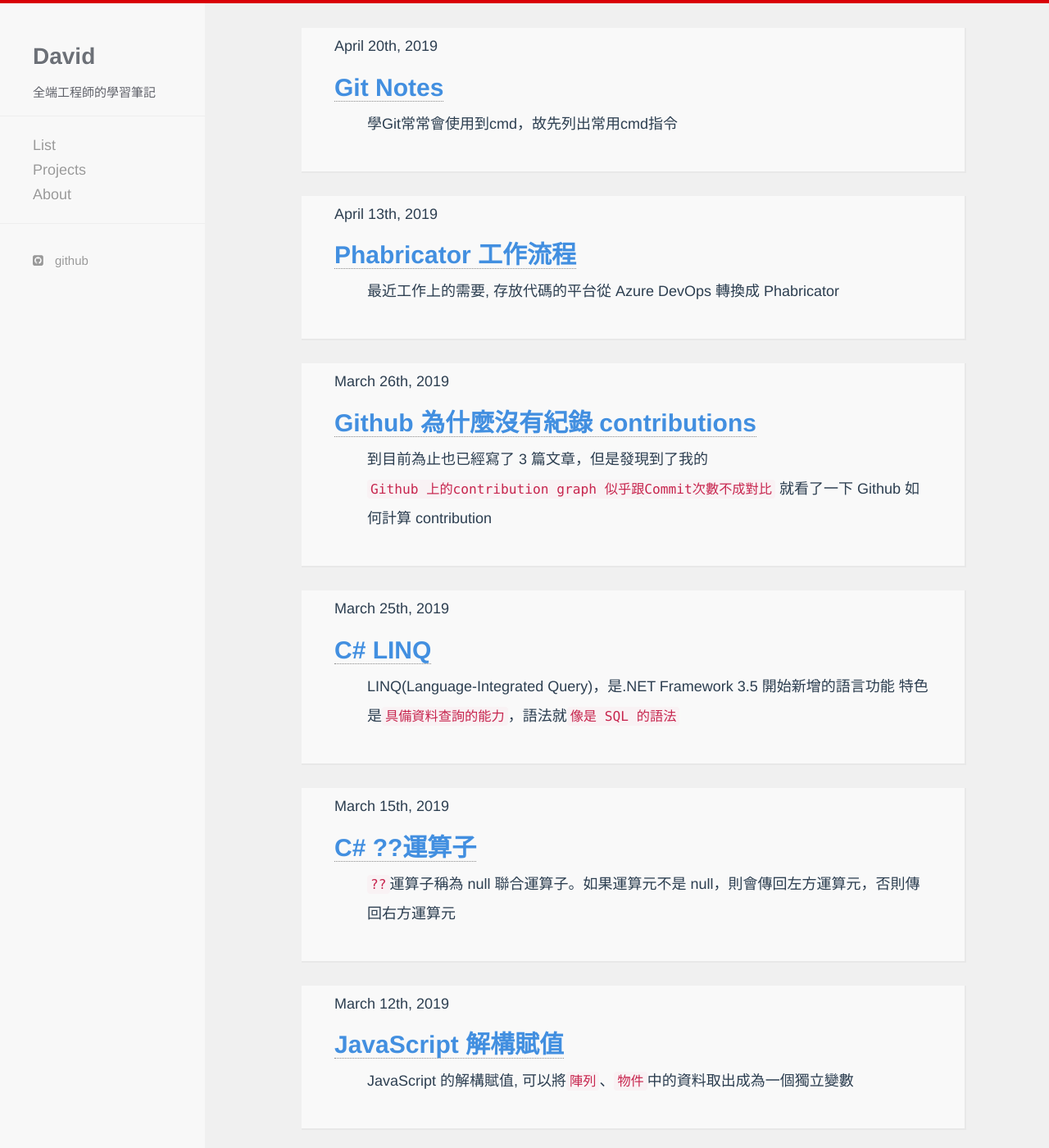
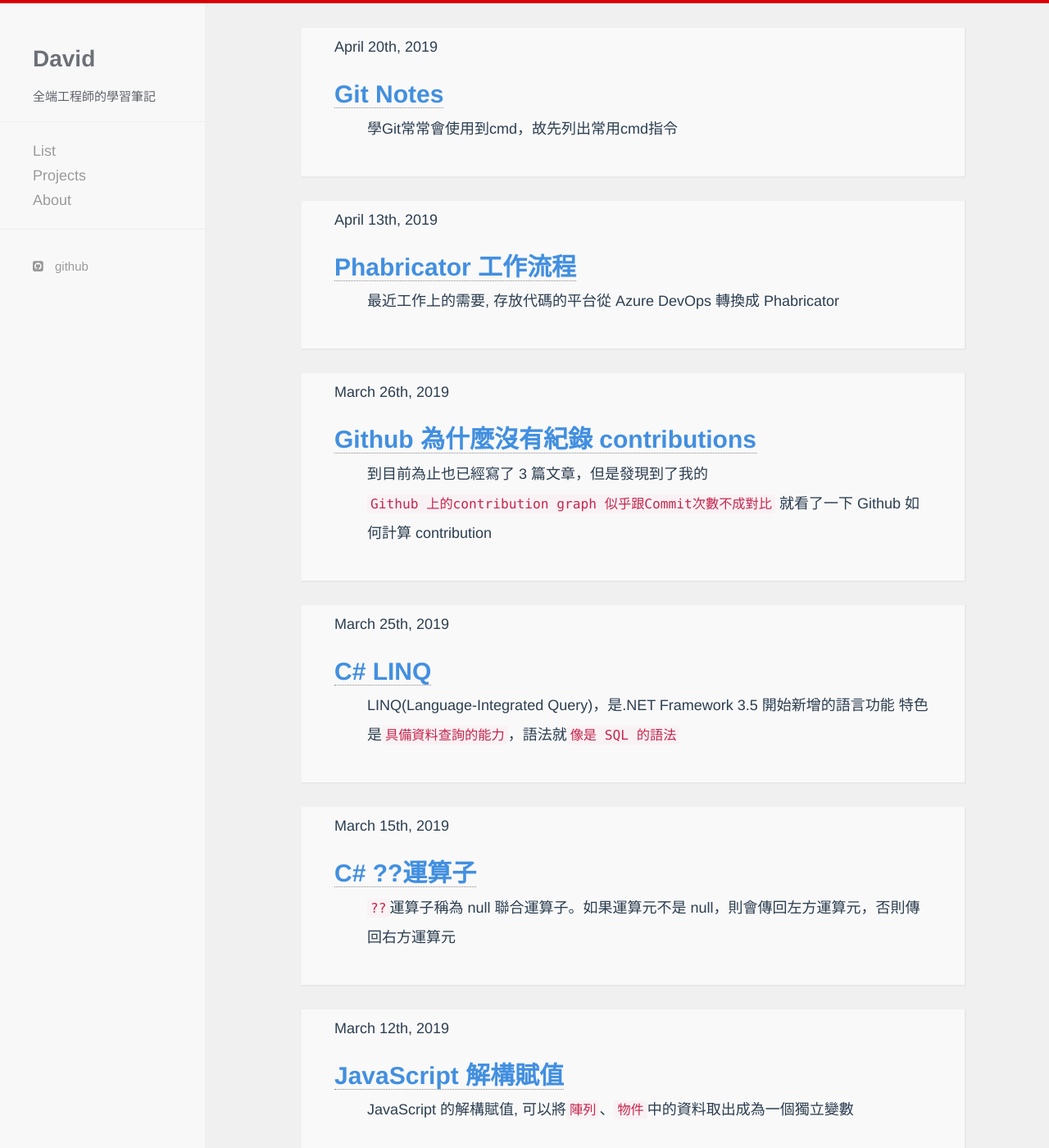
Before and after one commit to david8388/david8388.github.io, a Jekyll site: the page built from index.html, in a window 1280 px wide and 1400 px high. Shown: the whole window at 82% size. Built offline with Jekyll 4.4.1, drawn with Linux system fonts in a browser that asks for light colours; nearby versions of some CDN libraries.

Commit message:
mofigy font-family; line-height; margin in css

```diff
--- a/css/hc.css
+++ b/css/hc.css
@@ -6,6 +6,8 @@
   width: 100%;
   border-top: solid #d90006;
   border-width: 4px;
+  font-family: "Microsoft JhengHei", "PT Sans", Helvetica, Arial, sans-serif;
+  line-height: 1.5;
 }
 
 h1,
@@ -14,7 +16,10 @@
 h4,
 h5,
 h6 {
-  font-family: "Helvetica Neue", helvetica, "Open Sans", sans-serif;
+  margin-bottom: 0.5rem;
+  font-weight: bold;
+  line-height: 1.25;
+  font-family: "Microsoft JhengHei", "PT Sans", Helvetica, Arial, sans-serif;
   color: #d90006;
 }
 
@@ -43,7 +48,7 @@
 }
 
 p {
-  font-family: "Helvetica Neue", helvetica, "Open Sans", sans-serif;
+  font-family: "Microsoft JhengHei", "PT Sans", Helvetica, Arial, sans-serif;
   font-weight: 200;
   font-size: 18px;
   line-height: 2;
@@ -113,7 +118,7 @@
 .sidebar-nav li {
   line-height: 30px;
   text-indent: 40px;
-  font-family: "Helvetica Neue", helvetica, "Open Sans", sans-serif;
+  font-family: "Microsoft JhengHei", "PT Sans", Helvetica, Arial, sans-serif;
   font-weight: 200;
   color: #9c9c9c;
   text-shadow: 1px 1px #fff;
@@ -157,7 +162,7 @@
 .brand {
   font-weight: 800;
   color: #6c7077;
-  font-family: "Helvetica Neue", helvetica, "Open Sans", sans-serif;
+  font-family: "Microsoft JhengHei", "PT Sans", Helvetica, Arial, sans-serif;
   font-size: 1.4em;
   text-shadow: 1px 1px #fff;
 }
@@ -245,7 +250,7 @@
 
 .showcase-text {
   font-size: 3em;
-  font-family: "Helvetica Neue", helvetica, "Open Sans", sans-serif;
+  font-family: "Microsoft JhengHei", "PT Sans", Helvetica, Arial, sans-serif;
   font-weight: bolder;
   color: #fff;
   text-align: center;
@@ -323,7 +328,7 @@
   border: 1px solid rgba(255, 255, 255, 0.4);
   color: rgba(255, 255, 255, 0.8);
   font-weight: 200;
-  font-family: "Helvetica Neue", helvetica, "Open Sans", sans-serif;
+  font-family: "Microsoft JhengHei", "PT Sans", Helvetica, Arial, sans-serif;
 }
 
 .showcase-button:hover {
@@ -378,7 +383,7 @@
 
 time {
   color: #c9c9c9;
-  font-family: "Helvetica Neue", helvetica, "Open Sans", sans-serif;
+  font-family: "Microsoft JhengHei", "PT Sans", Helvetica, Arial, sans-serif;
   font-weight: 100;
   text-shadow: 1px 1px #fff;
 }
@@ -431,7 +436,7 @@
 
 .project-container h1 {
   font-size: 3em;
-  font-family: "Helvetica Neue", helvetica, "Open Sans", sans-serif;
+  font-family: "Microsoft JhengHei", "PT Sans", Helvetica, Arial, sans-serif;
   font-weight: bolder;
   color: #fff;
   text-align: center;
@@ -440,7 +445,7 @@
 
 .project-container p {
   font-weight: 200;
-  font-family: "Helvetica Neue", helvetica, "Open Sans", sans-serif;
+  font-family: "Microsoft JhengHei", "PT Sans", Helvetica, Arial, sans-serif;
   color: #fff;
   text-align: center;
   left-padding: 20%;
@@ -490,7 +495,7 @@
 }
 
 .user-card h1 {
-  font-family: "Helvetica Neue", helvetica, "Open Sans", sans-serif;
+  font-family: "Microsoft JhengHei", "PT Sans", Helvetica, Arial, sans-serif;
   font-weight: bolder;
   font-size: 2.5em;
   line-height: 55px;
@@ -602,6 +607,7 @@
 #article h1,
 #article h2,
 #article h3 {
+  margin-block-start: 2.5rem;
   color: #3a3a3a;
 }
 
```
